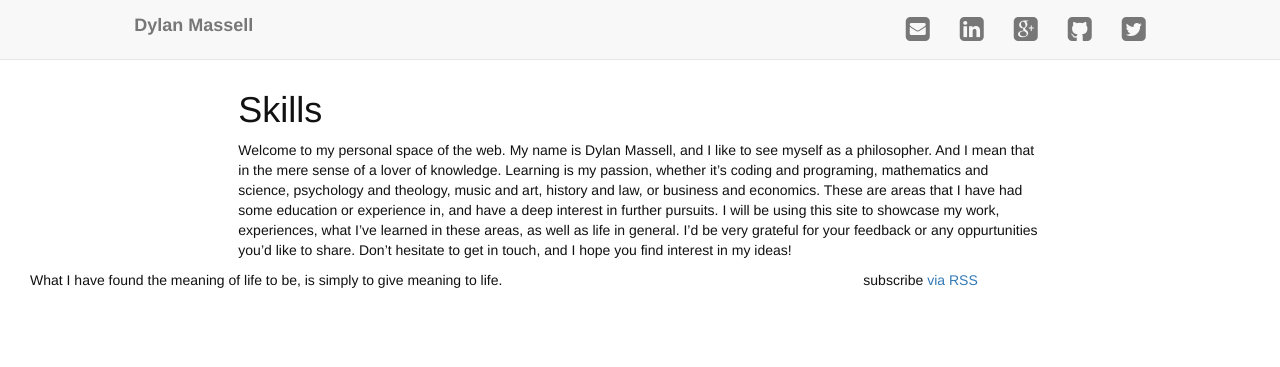
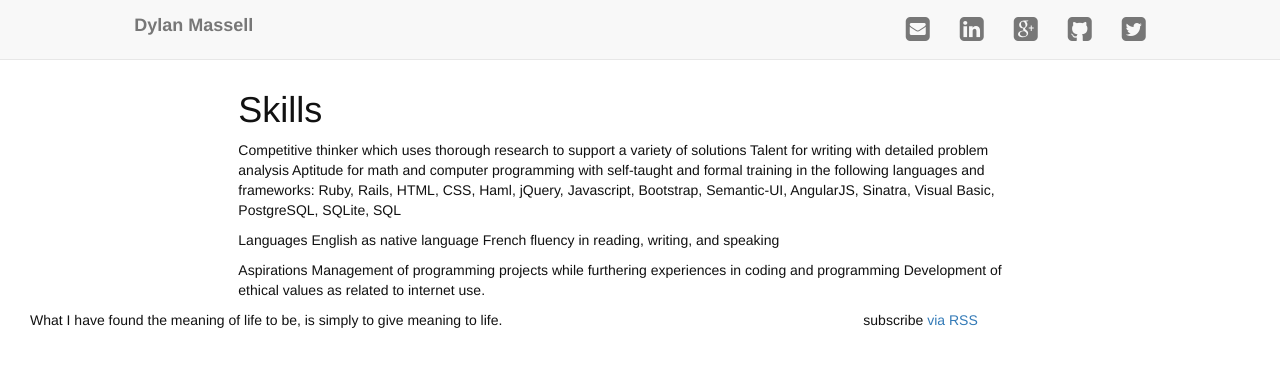
Before and after one commit to danarch/danarch.github.io, a Jekyll site: the page built from skills/index.md, in a window 1280 px wide. Shown: the top 367 px of the page. Built offline with Jekyll 4.4.1, drawn with Linux system fonts in a browser that asks for light colours; nearby versions of some CDN libraries.

Commit message:
update resume information pages

```diff
--- a/index.html
+++ b/index.html
@@ -10,7 +10,7 @@ layout: default
         <div class="col-xs-5 col-sm-4">
           <a href="#mymodal" data-toggle="modal" class="thumbnail">
             <img src="/images/DylanMassellprofile.jpg" class="img-responsive img-rounded"/>
-            <h4 class="text-center">{{ page.title }}</h4>
+            <h4 class="caption text-center">{{ page.title }}</h4>
           </a>
         </div>
       </div>
--- a/skills/index.md
+++ b/skills/index.md
@@ -4,10 +4,18 @@ title: Skills
 weight: 2
 ---
 
-Welcome to my personal space of the web. My name is Dylan Massell, and I like to see myself as a philosopher.
-And I mean that in the mere sense of a lover of knowledge. Learning is my passion, whether it's coding and programing,
-mathematics and science, psychology and theology, music and art, history and law, or business and economics. These are
-areas that I have had some education or experience in, and have a deep interest in further pursuits. I will be using this
-site to showcase my work, experiences, what I've learned in these areas, as well as life in general. I'd be very
-grateful for your feedback or any oppurtunities you'd like to share. Don't hesitate to get in touch,
-and I hope you find interest in my ideas!
+Competitive thinker which uses thorough research to support a variety of solutions
+Talent for writing with detailed problem analysis
+Aptitude for math and computer programming with self-taught and formal training in
+the following languages and frameworks:
+Ruby, Rails, HTML, CSS, Haml, jQuery, Javascript, Bootstrap, Semantic-UI,
+AngularJS, Sinatra, Visual Basic, PostgreSQL, SQLite, SQL
+
+Languages
+English as native language
+French fluency in reading, writing, and speaking
+
+Aspirations
+Management of programming projects while furthering experiences in coding and
+programming
+Development of ethical values as related to internet use.
```
Also changed, not shown: education/index.md (+7 -7 lines), interests/index.md (+2 -7 lines), work/index.md (+4 -7 lines).
